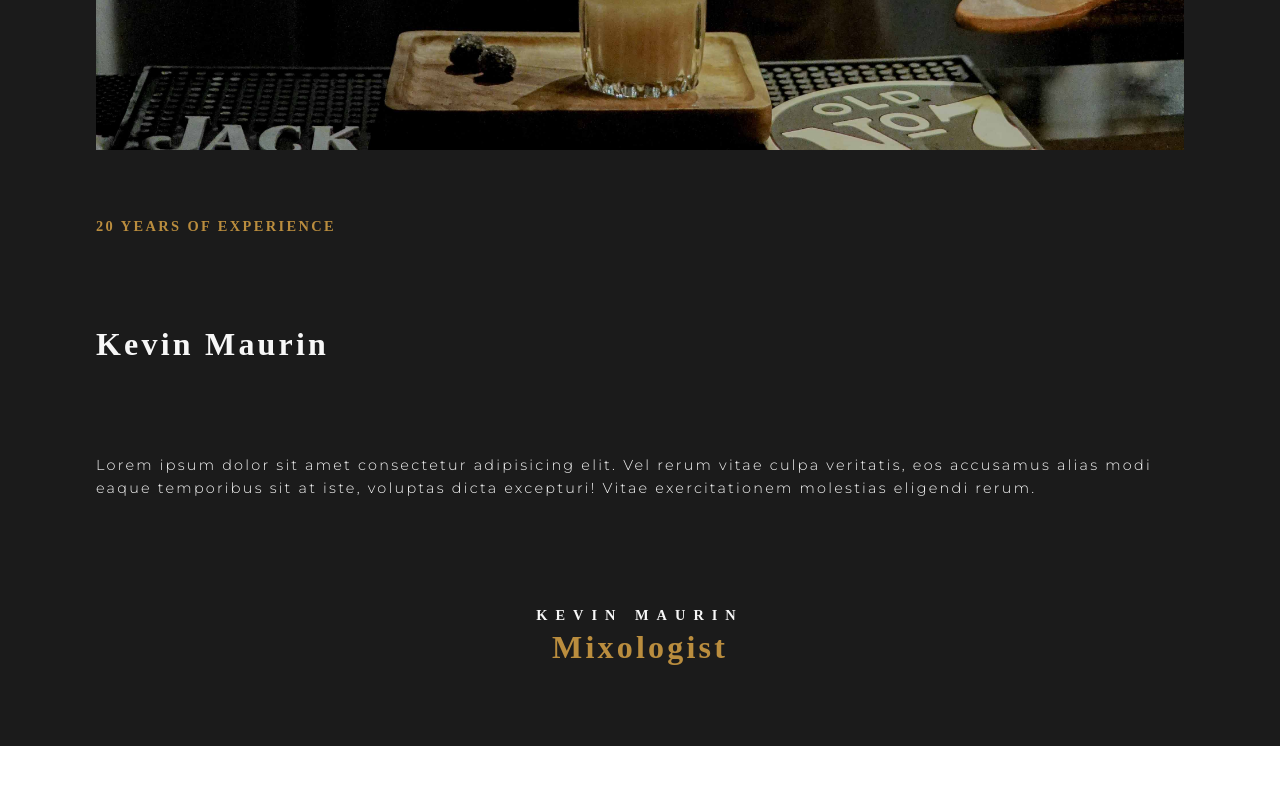
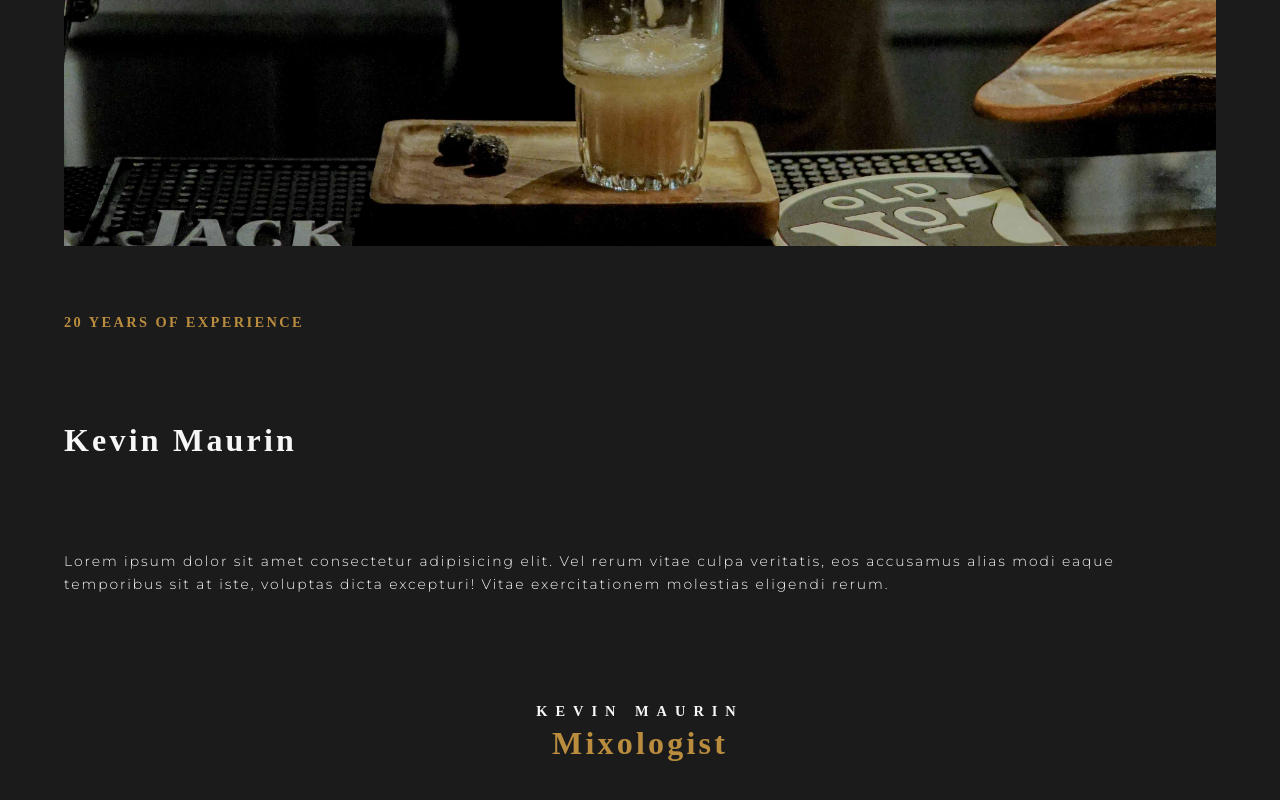
Before and after one commit to Tag-Solution/BarmanWebsite-Frontend, a React (Create React App) app: page /BarmanWebsite-Frontend/owner in a window 1280 px wide. Shown: the part 2042-2842 px from the top of the page. Before the commit the page ends 2788 px from the top, so only its background shows below. Built offline with nearby package versions, Linux system fonts and the light colour scheme; no server answers; a web font is replaced by a local one.

Commit message:
features - ok

```diff
--- /dev/null
+++ b/src/components/Cards/CardModel1/CardModel1.js
@@ -0,0 +1,51 @@
+import React from "react";
+import styled from "styled-components";
+
+const CardModel1 = ({ id, title, subtitle, description, image }) => {
+	return (
+		<Wrapper key={id}>
+			<div className="feature-center">
+				<div className="feature-top">
+					<img src={image.imageUrl} alt="Alt" />
+				</div>
+				<div className="feature-bot">
+					<h2>{title}</h2>
+					<p className="paragraph">{description}</p>
+				</div>
+			</div>
+		</Wrapper>
+	);
+};
+
+const Wrapper = styled.article`
+	display: flex;
+	flex-direction: column;
+	justify-content: space-between;
+	align-items: center;
+	margin-bottom: 5rem;
+	.feature-center {
+		.feature-top {
+			width: 100%;
+			height: 16rem;
+			img {
+				width: 100%;
+				height: 100%;
+				object-fit: cover;
+			}
+		}
+		.feature-bot {
+			width: 97%;
+			margin: 0 auto;
+			font-family: var(--FontsTitle);
+			font-weight: 300;
+			h2 {
+				letter-spacing: 0.12rem;
+				font-size: 1.35rem;
+				margin: 1.6rem 0rem;
+				color: var(--ColorBlack-85);
+			}
+		}
+	}
+`;
+
+export default CardModel1;
--- /dev/null
+++ b/src/components/Cards/CardModel1/index.js
@@ -0,0 +1,2 @@
+import CardModel1 from "./CardModel1";
+export { CardModel1 };
--- /dev/null
+++ b/src/components/Cards/CardModel2/index.js
@@ -0,0 +1,2 @@
+import CardModel2 from "./CardModel2";
+export { CardModel2 };
--- /dev/null
+++ b/src/components/Cards/index.js
@@ -0,0 +1,3 @@
+import { CardModel1 } from "./CardModel1";
+import { CardModel2 } from "./CardModel2";
+export { CardModel1, CardModel2 };
--- a/src/index.css
+++ b/src/index.css
@@ -72,7 +72,8 @@ hr {
 	background: var(--ColorDark);
 }
 .section-center {
-	width: 85%;
+	width: 90%;
+	height: 100%;
 	margin: 0 auto;
 	display: block;
 }
@@ -120,11 +121,30 @@ hr {
 	transition: var(--MainTransition);
 	font-family: var(--FontTitles);
 	background: var(--ColorGold);
+	text-align: center;
+	text-transform: uppercase;
 }
 .main-btn-fill:hover {
 	background: var(--ColorWhite);
 	border: 1px solid var(--ColorGold);
 	color: var(--ColorGold);
+}
+
+/* Texts */
+.paragraph {
+	font-family: var(--FontTexts);
+	letter-spacing: 0.12rem;
+	font-size: 0.87rem;
+	font-weight: 300;
+	text-align: left;
+	line-height: 1.45rem;
+}
+.paragraph-white {
+	font-family: var(--FontTexts);
+	letter-spacing: 0.12rem;
+	font-size: 0.87rem;
+	font-weight: 300;
+	line-height: 1.45rem;
 }
 
 @media (min-width: 768px) {
--- a/src/pages/AboutUs/AboutUs.js
+++ b/src/pages/AboutUs/AboutUs.js
@@ -29,13 +29,13 @@ const AboutUs = ({ isSectionOnly }) => {
 						<h2>Nyu's Bartending</h2>
 					</div>
 					{/* Paragraphs */}
-					<div className="paragraphs">
+					<div className="paragraph">
 						Lorem ipsum dolor sit amet consectetur adipisicing elit. Dolore
 						consequuntur praesentium voluptatibus ad exercitationem magnam qui
 						modi saepe labore earum nulla ad.
 					</div>
 					<div className="divider"></div>
-					<div className="paragraphs">
+					<div className="paragraph">
 						Lorem ipsum dolor sit amet consectetur adipisicing elit. Dolore
 						consequuntur praesentium voluptatibus ad exercitationem magnam qui
 						modi saepe labore earum nulla ad.
@@ -68,15 +68,6 @@ const AboutUs = ({ isSectionOnly }) => {
 const Wrapper = styled.main`
 	width: 100%;
 	height: 100%;
-	.paragraphs {
-		margin: 0 auto;
-		font-family: var(--FontTexts);
-		letter-spacing: 0.12rem;
-		font-size: 0.87rem;
-		font-weight: 300;
-		text-align: left;
-		line-height: 1.45rem;
-	}
 	.divider {
 		height: 1.5rem;
 	}
--- a/src/pages/Features/Features.js
+++ b/src/pages/Features/Features.js
@@ -1,13 +1,16 @@
 import React from "react";
+import styled from "styled-components";
 import { Link } from "react-router-dom";
 
 import { PageHeader } from "../../components/PageHeader";
 
 import AboutUsBG from "../../assets/temp/AboutUsBG.jpg";
+import { features } from "../../utils/temp/features";
+import CardModel1 from "../../components/Cards/CardModel1/CardModel1";
 
 const Features = () => {
 	return (
-		<div>
+		<Wrapper>
 			<PageHeader
 				imgSrc={AboutUsBG}
 				imgAlt={"Soirées Thematiques Page"}
@@ -15,9 +18,40 @@ const Features = () => {
 				h3Text={"Soirées Thématiques!"}
 				pText={"Cocktails & Vins"}
 			></PageHeader>
-			<Link to="/">Volver al Home</Link>
-		</div>
+
+			{/* ================ */}
+			{/* Features Section */}
+			{/* ================ */}
+			<div className="section">
+				<div className="section-center">
+					{/* Features Map */}
+					{features.map((singleFeature) => {
+						const { id, title, description } = singleFeature;
+						return (
+							<CardModel1
+								id={id}
+								title={title}
+								description={description}
+								image={singleFeature.image}
+							></CardModel1>
+						);
+					})}
+					<div className="btn-container">
+						<Link to="/" className="main-btn-fill btn-position">
+							Return to Home
+						</Link>
+					</div>
+				</div>
+			</div>
+		</Wrapper>
 	);
 };
 
+const Wrapper = styled.main`
+	.btn-container {
+		margin-top: 1rem;
+		text-align: center;
+	}
+`;
+
 export default Features;
--- a/src/pages/Owner/Owner.js
+++ b/src/pages/Owner/Owner.js
@@ -30,7 +30,7 @@ const Owner = ({ isSectionOnly }) => {
 					<div className="info-container">
 						<h3>20 Years of Experience</h3>
 						<h2>Kevin Maurin</h2>
-						<p>
+						<p className="paragraph-white">
 							Lorem ipsum dolor sit amet consectetur adipisicing elit. Vel rerum
 							vitae culpa veritatis, eos accusamus alias modi eaque temporibus
 							sit at iste, voluptas dicta excepturi! Vitae exercitationem
@@ -75,13 +75,6 @@ const Wrapper = styled.main`
 			font-size: 2rem;
 			letter-spacing: 0.2rem;
 		}
-		p {
-			font-family: var(--FontTexts);
-			letter-spacing: 0.14rem;
-			font-size: 0.9rem;
-			font-weight: 300;
-			line-height: 1.45rem;
-		}
 		.signature-container {
 			margin-top: 1rem;
 			font-family: var(--FontTitles);
--- /dev/null
+++ b/src/utils/temp/features.js
@@ -0,0 +1,82 @@
+export const features = [
+	{
+		id: 1,
+		title: "Mojito Party",
+		subtitle: "",
+		description:
+			" Pouvant aller du Mijito classique à ceux revisité aux fruits, sans alcools, épicés etc... Simple mais bon et efficaces",
+		image: {
+			id: 1,
+			imageUrl: "https://nyus.netlify.app/static/media/mojito2.2196cf29.jpg",
+			imageName: "",
+			imageAwsName: "",
+		},
+	},
+	{
+		id: 2,
+		title: "Soirée Cuba",
+		subtitle: "",
+		description:
+			"Essayez les classiques Cubain avec le Mojito, Daïquiri ou encore le Cuba Libre.",
+		image: {
+			id: 2,
+			imageUrl: "https://nyus.netlify.app/static/media/mojito3.de42a4bd.jpg",
+			imageName: "",
+			imageAwsName: "",
+		},
+	},
+	{
+		id: 3,
+		title: "Soirée Tiki",
+		subtitle: "",
+		description:
+			"Sans oublier l’incontournable Zombie, d’autres cocktails dans cet esprit festif viendrons apporter chaleur et exotisme à vos soirée. Dress code obligatoire (chapeau de paille, short, chemise de vacances, collier à fleur…)!",
+		image: {
+			id: 3,
+			imageUrl:
+				"https://nyus.netlify.app/static/media/mixologyfire1.8d5af977.jpg",
+			imageName: "",
+			imageAwsName: "",
+		},
+	},
+	{
+		id: 4,
+		title: "Soirée Fancy",
+		subtitle: "",
+		description:
+			"Au programme les « fancy drinks » ou encore « cocktails de femmes » (que de noms en vérité) tels que le cosmopolitain, le sex on the beach, le pink/white lady, Tequila sunrise…",
+		image: {
+			id: 4,
+			imageUrl:
+				"https://nyus.netlify.app/static/media/sexonthebeach1.7e816e61.jpg",
+			imageName: "",
+			imageAwsName: "",
+		},
+	},
+	{
+		id: 5,
+		title: "Soirée Classic Spirit",
+		subtitle: "",
+		description:
+			"Choisissez votre spiritueux favori et nous concocterons les classiques incontournables autour de celui-ci.",
+		image: {
+			id: 5,
+			imageUrl: "https://nyus.netlify.app/static/media/events1.cb1b903f.jpg",
+			imageName: "",
+			imageAwsName: "",
+		},
+	},
+	{
+		id: 6,
+		title: "Soirée Like a Virgin !",
+		subtitle: "",
+		description:
+			"Un super menu de cocktail sans alcool superbement élaboré à partir de la gamme « Seed Lip » pour tous les goûts, petit et grand !",
+		image: {
+			id: 6,
+			imageUrl: "https://nyus.netlify.app/static/media/cocktail1.08f9a7c5.jpg",
+			imageName: "",
+			imageAwsName: "",
+		},
+	},
+];
```
Also changed, not shown: src/components/Cards/CardModel2/CardModel2.js (added, +7 -0 lines).
